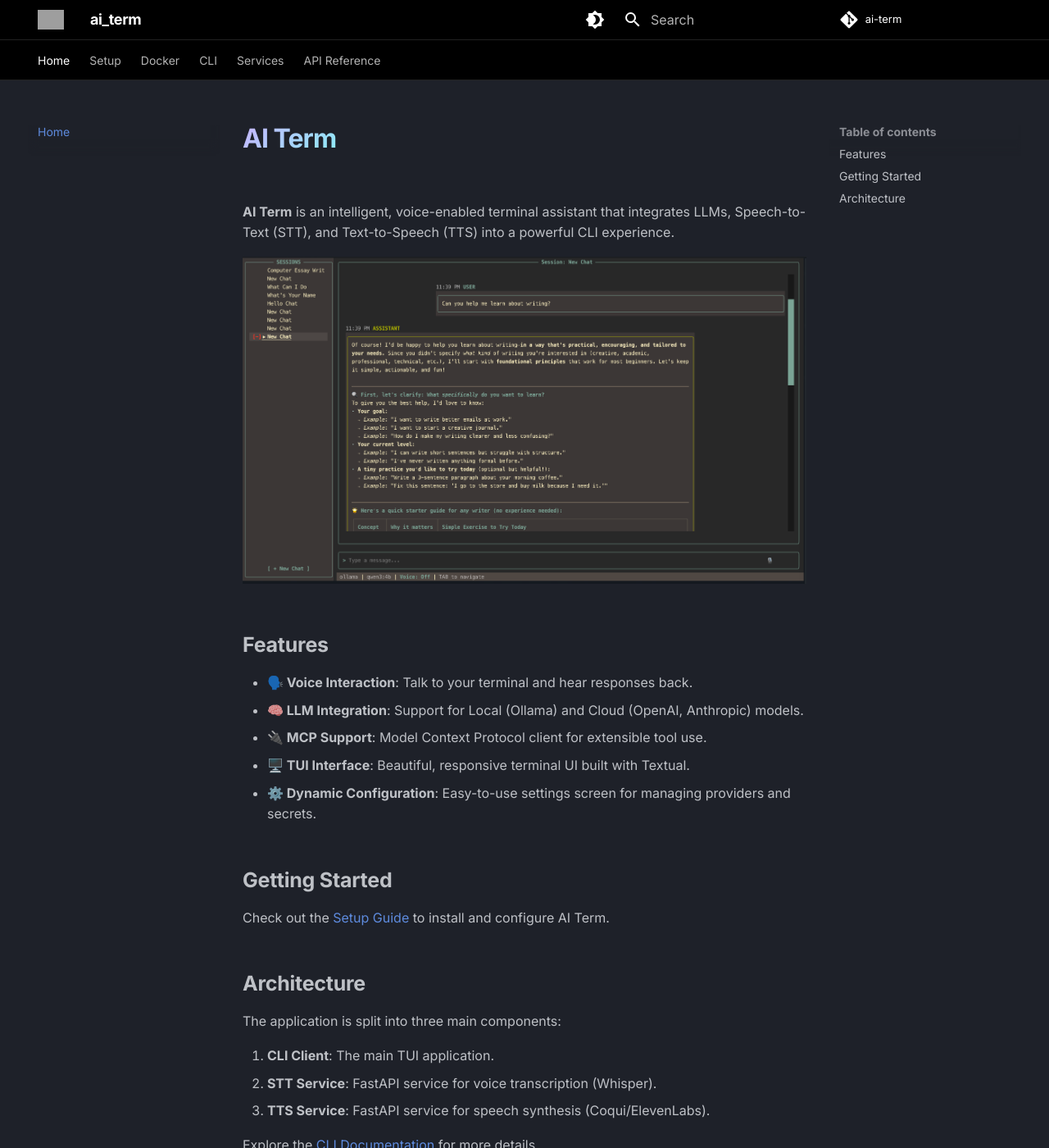
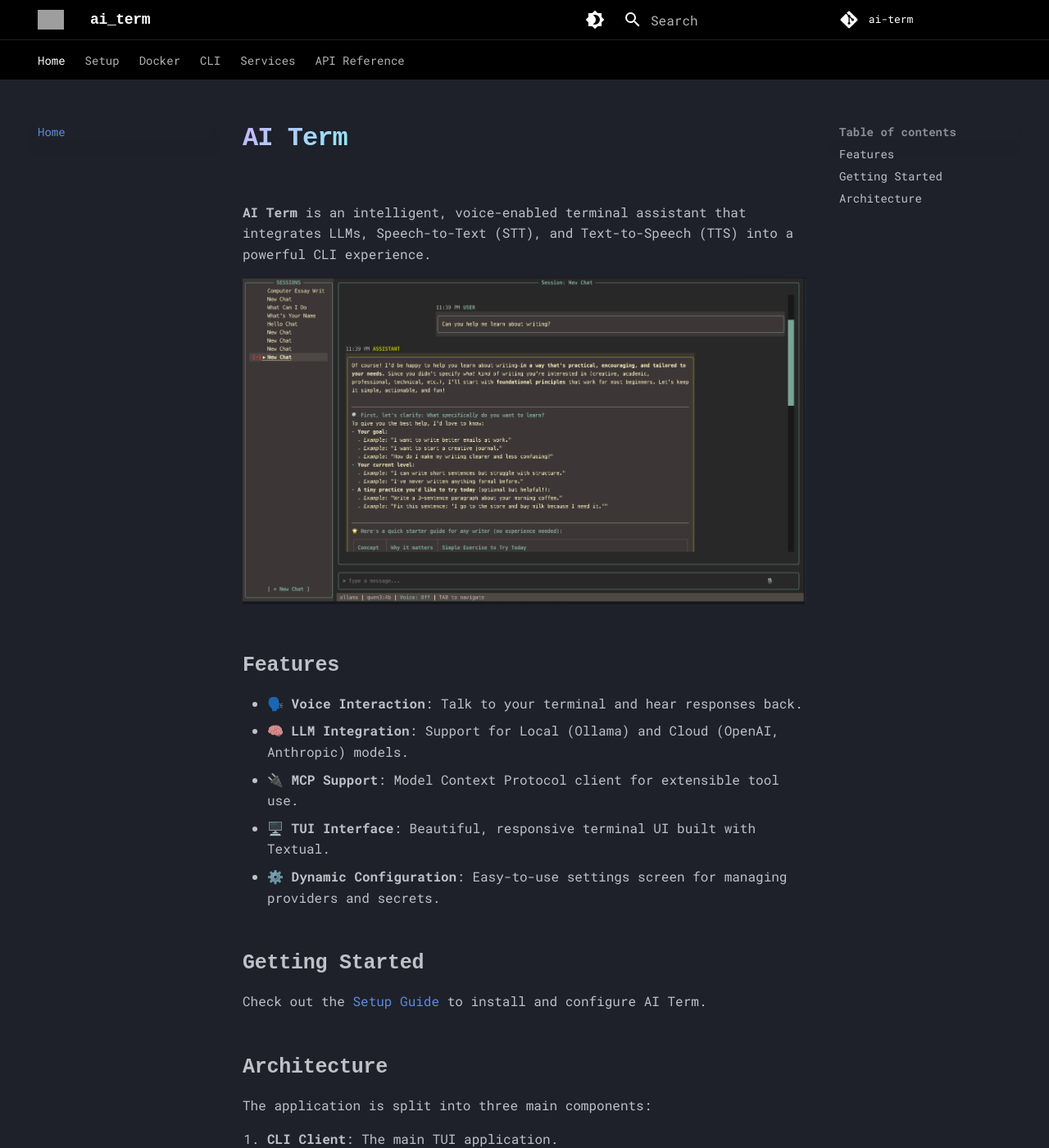
Before and after one commit to vsaravind01/ai-term, an MkDocs documentation site: the page built from docs/index.md, in a window 1280 px wide and 1400 px high. Shown: the whole window at 82% size. Built offline with MkDocs 1.6.1 and Material for MkDocs 9.7.7, drawn with Linux system fonts in a browser that asks for light colours; some web fonts are replaced; comment, search, counter and statistics services are not loaded; grey boxes are pictures that could not be loaded.

Commit message:
docs: use geist mono headers and roboto mono body

```diff
--- a/docs/stylesheets/extra.css
+++ b/docs/stylesheets/extra.css
@@ -1,3 +1,5 @@
+@import url('https://fonts.cdnfonts.com/css/geist-mono');
+
 :root {
   /* Brand Colors from Logo */
   --ai-purple: #C9B4FF;
@@ -16,6 +18,7 @@
 }
 
 .md-header__title {
+  font-family: 'Geist Mono', monospace, sans-serif !important;
   font-weight: 700;
   letter-spacing: -0.02em;
 }
@@ -38,6 +41,7 @@
 
 /* Content Typography */
 .md-typeset h1 {
+  font-family: 'Geist Mono', monospace, sans-serif;
   font-weight: 800;
   letter-spacing: -0.03em;
   background: var(--ai-gradient);
@@ -47,7 +51,8 @@
   display: inline-block;
 }
 
-.md-typeset h2 {
+.md-typeset h2, .md-typeset h3, .md-typeset h4, .md-typeset h5, .md-typeset h6 {
+    font-family: 'Geist Mono', monospace, sans-serif;
     font-weight: 700;
     margin-top: 2em;
 }
--- a/mkdocs.yml
+++ b/mkdocs.yml
@@ -28,7 +28,7 @@ theme:
         icon: material/brightness-7
         name: Switch to dark mode
   font:
-    text: Inter
+    text: Roboto Mono
     code: JetBrains Mono
 
 extra_css:
```
